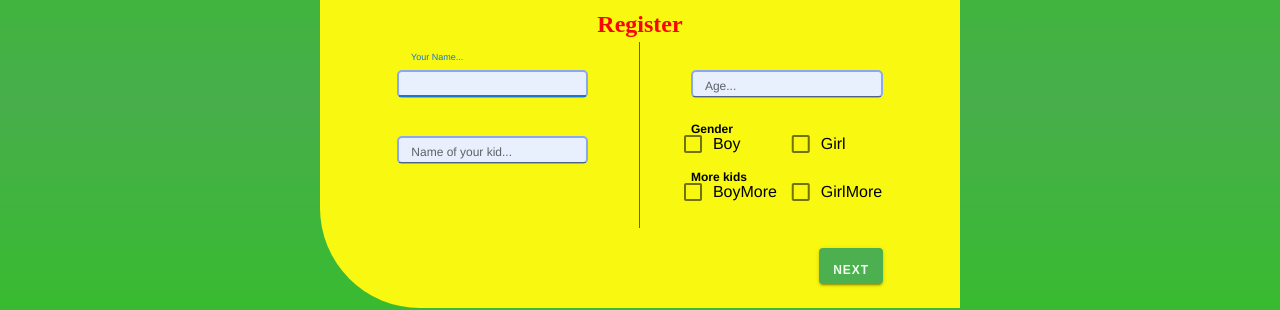
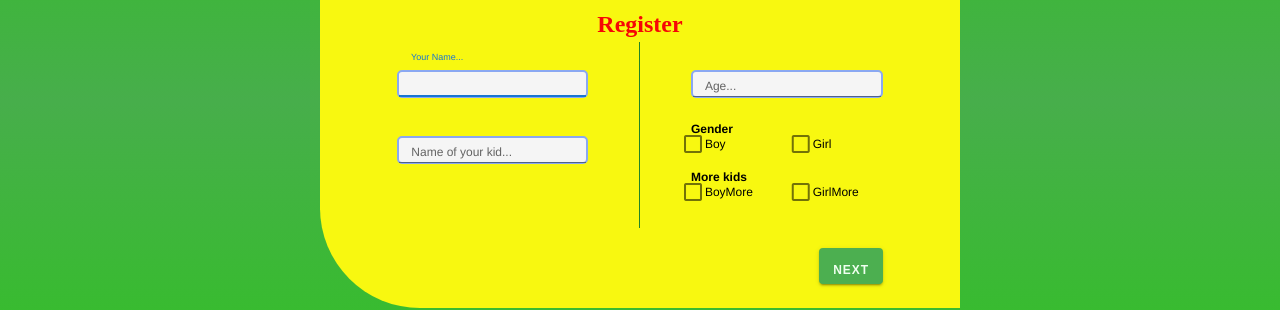
Before and after one commit to theotherside-tech/baidu.tv, a JavaScript app: page /register in a window 1280 px wide. Both pictures are taken after a click on the button "NEXT". Shown: the part 299-609 px from the top of the page. Built offline with nearby package versions, Linux system fonts and the light colour scheme.

Commit message:
update styles

```diff
--- a/src/assets/scss/custom.css
+++ b/src/assets/scss/custom.css
@@ -113,7 +113,9 @@
 	color: black !important;
   } */
   .theme--light.v-input:not(.v-input--is-disabled) input, .theme--light.v-input:not(.v-input--is-disabled) textarea {
-	color: black !important;
+  color: black !important;
+  font-size: 12px;
+  margin-top: 5px;
   }
   .text-center p,
   .page2 p,
@@ -154,7 +156,7 @@
 	width: 50%;
   }
   .v-text-field .v-input__slot {
-	background-color: rgb(232, 240, 254);
+	background-color: rgb(245, 245, 245);
 	border: 2px #8aa8f2 solid;
 	border-radius: 5px !important;
   padding: 5px;
@@ -223,8 +225,13 @@
 	width: 50%;
   }
   .v-input--selection-controls__input + .v-label {
-	color: black !important;
+  color: black !important;
+  font-size: 12px !important;
   }
+  .v-input--selection-controls__input {
+    margin-right: 0px !important;
+  }
+  .v-input--selection-controls__input
   .page3 .m-auto {
 	margin: auto;
   }
--- a/src/views/Register.vue
+++ b/src/views/Register.vue
@@ -72,6 +72,8 @@
                       v-model.trim="user.age"
                       type="number"
                       autofocus
+                      min=0
+                      max=100
                     ></v-text-field>
                     <p>Gender</p>
                     <div class="row">
```
Also changed, not shown: 7 other files (tests, documents, lock files or other folders).
